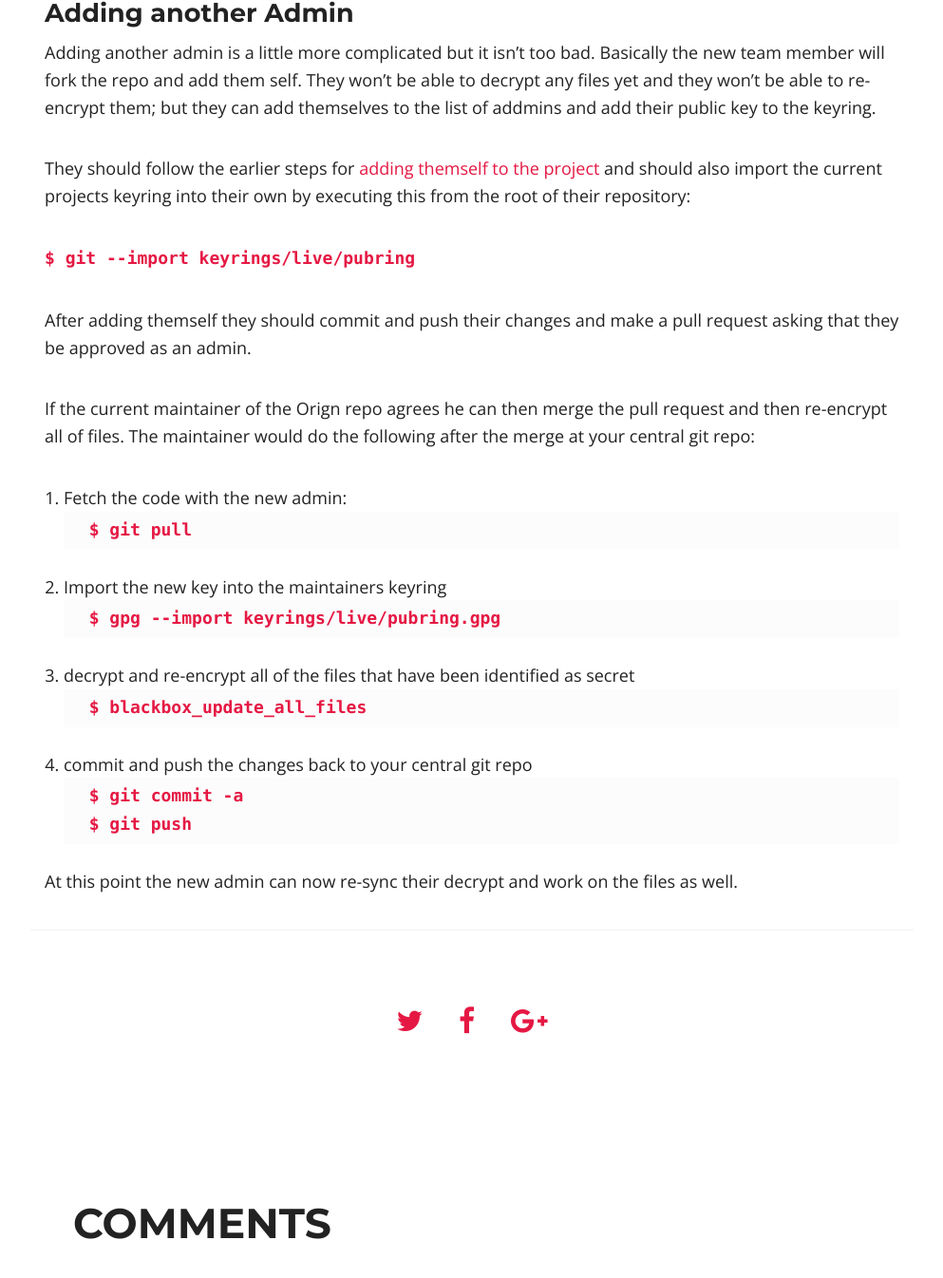
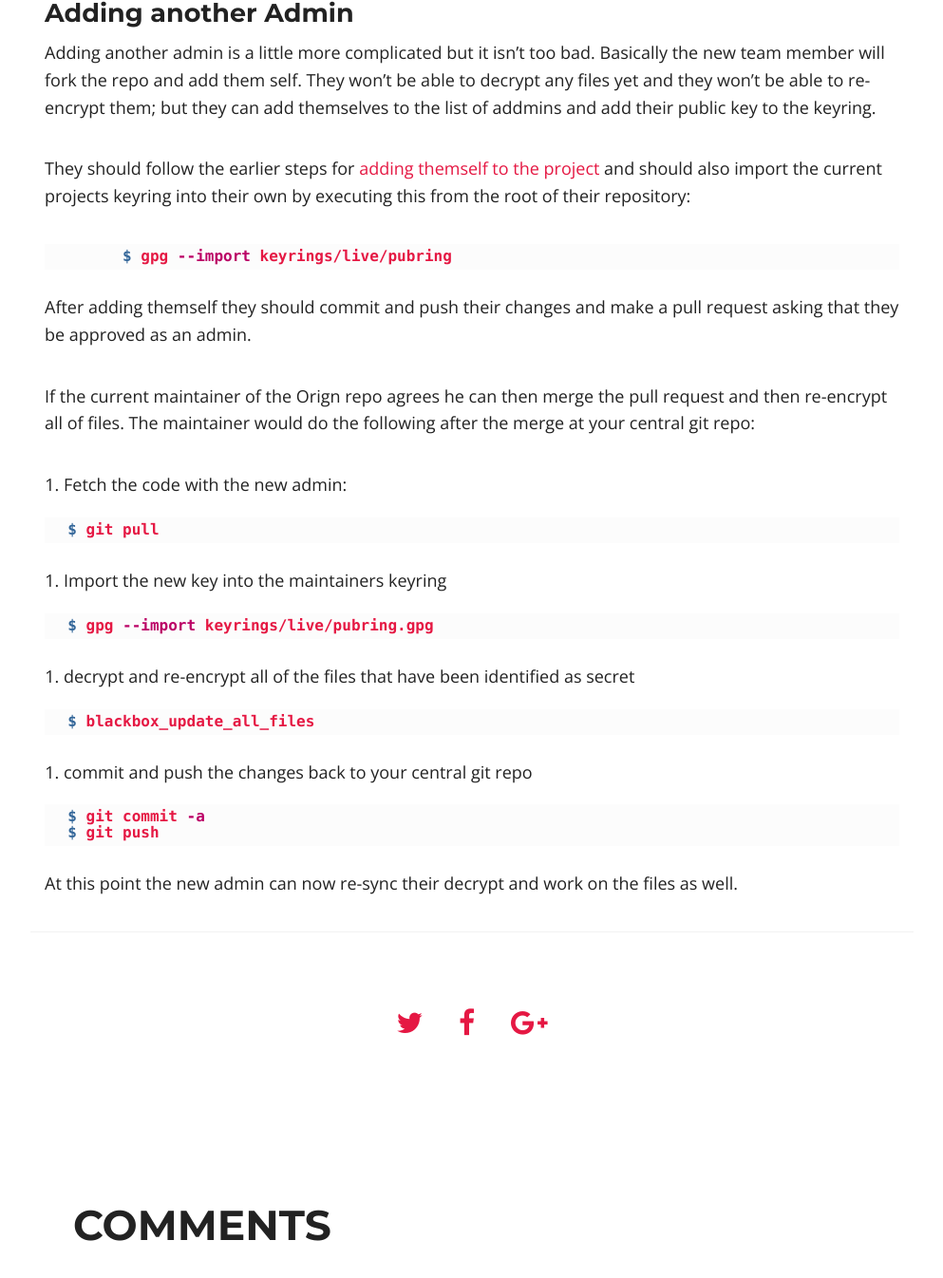
Before and after one commit to finalcut/finalcut.github.io, a Jekyll site: the page built from _posts/2016-04-14-storing-secrets-in-git.md, in a window 1280 px wide and 1400 px high, scrolled down 5730 px. Shown: the top 1346 px of the window at 95% size, without its empty margins (143-1136 px from the left). Built offline with Jekyll 4.4.1, drawn with Linux system fonts in a browser that asks for light colours; nearby versions of some CDN libraries; comment, search, counter and statistics services are not loaded.

Commit message:
fix syntax of some commands

````diff
--- a/_posts/2016-04-14-storing-secrets-in-git.md
+++ b/_posts/2016-04-14-storing-secrets-in-git.md
@@ -122,26 +122,35 @@ Adding another admin is a little more complicated but it isn't too bad.  Basical
 
 They should follow the earlier steps for [adding themself to the project](#add-yourself-as-an-admin) and should also import the current projects keyring into their own by executing this from the root of their repository:
 
-  `$ git --import keyrings/live/pubring`
+```sh
+	$ gpg --import keyrings/live/pubring
+```
 
 After adding themself they should commit and push their changes and make a pull request asking that they be approved as an admin.
 
 If the current maintainer of the Orign repo agrees he can then merge the pull request and then re-encrypt all of files.  The maintainer would do the following after the merge at your central git repo:
 
 1. Fetch the code with the new admin:
-  ```
+
+  ```sh
   $ git pull
   ```
+
 2. Import the new key into the maintainers keyring
-  ```
+
+  ```sh
   $ gpg --import keyrings/live/pubring.gpg
   ```
+
 3. decrypt and re-encrypt all of the files that have been identified as secret
-  ```
+
+  ```sh
   $ blackbox_update_all_files
   ```
+
 4. commit and push the changes back to your central git repo
-  ```
+
+  ```sh
   $ git commit -a
   $ git push
   ```
````
